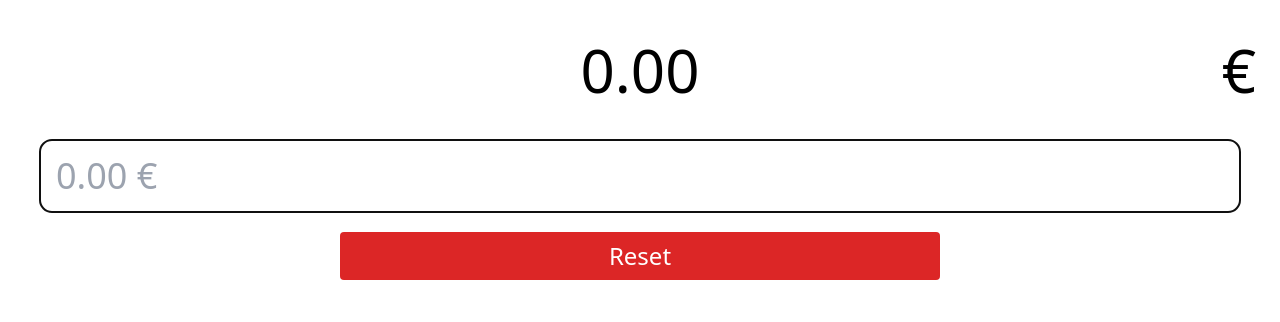
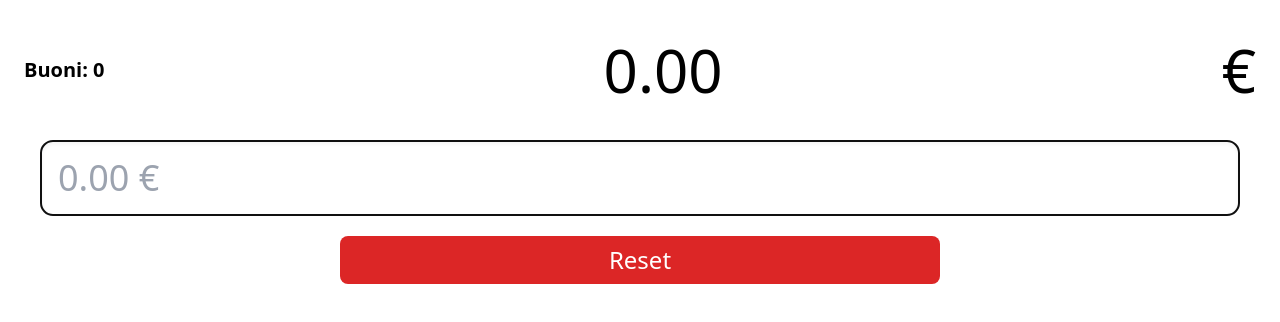
Before and after one commit to andrea-dam/app-spesa, a Vue app: page / in a window 1280 px wide. Shown: the top 322 px of the page. Built offline with nearby package versions, Linux system fonts and the light colour scheme.

Commit message:
Aggiunto numero buoni utilizzabili

```diff
--- a/src/App.vue
+++ b/src/App.vue
@@ -1,9 +1,11 @@
 <template>
     <main class="h-[100dvh]">
-        <div class="relative my-10 flex items-center justify-center text-6xl">
-            <span>{{ result.toFixed(2) }}</span
-            ><span class="absolute right-6">€</span>
+        <div class="my-10 flex items-center justify-between px-6 text-6xl">
+            <span class="text-xl font-semibold">Buoni: {{ totBuoni }}</span>
+            <span>{{ result.toFixed(2) }}</span>
+            <span>€</span>
         </div>
+
         <form @submit.prevent="addItem" @reset.prevent="reset" class="flex w-full flex-col justify-center px-10">
             <input
                 v-model.number="newItem"
@@ -11,21 +13,21 @@
                 name="prezzo"
                 id="prezzo"
                 placeholder="0.00 €"
-                class="rounded-xl p-4 text-4xl"
-            />
+                class="rounded-xl border-2 p-4 text-4xl shadow-inner" />
 
-            <button class="mt-5 w-1/2 self-center rounded bg-red-600 py-2 text-2xl text-white" type="reset">
-                Reset
-            </button>
+            <button class="mt-5 w-1/2 self-center rounded-lg bg-red-600 py-2 text-2xl text-white" type="reset">Reset</button>
         </form>
     </main>
 </template>
 
 <script setup>
 import { ref, onMounted } from "vue";
+import { computedEager } from "@vueuse/core";
 
 const newItem = ref();
 const result = ref(0);
+const totBuoni = computedEager(() => Math.floor(result.value / 8));
+const spreco = computedEager(() => result.value - totBuoni.value);
 
 const addItem = () => {
     result.value += newItem.value;
```
Also changed, not shown: 1 other file (tests, documents, lock files or other folders).
